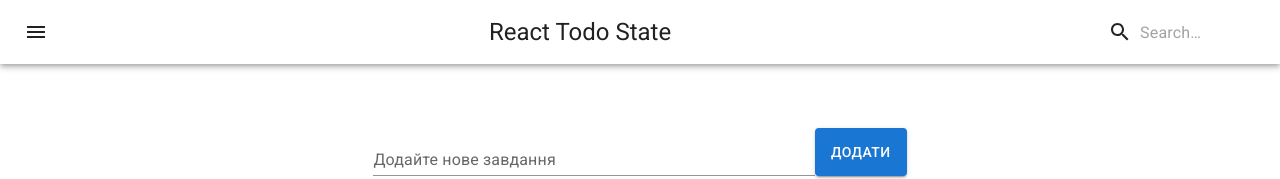
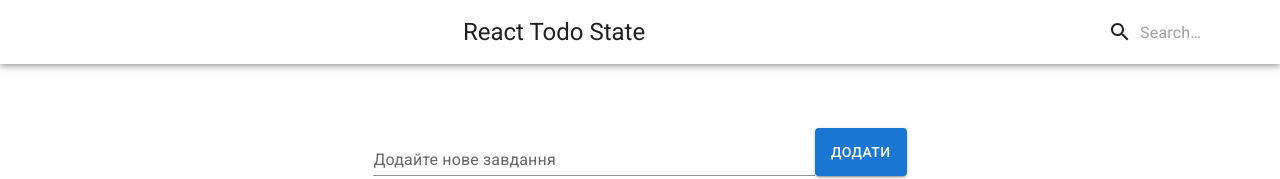
Before and after one commit to dkazarov/React_Todo, a React (Create React App) app: page / in a window 1280 px wide. Shown: the top 179 px of the page. Built offline with nearby package versions, Linux system fonts and the light colour scheme; the HTML template or start-up script is replaced by a standard one.

Commit message:
change color complete task & delete menu button from header

```diff
--- a/src/components/Header/Header.js
+++ b/src/components/Header/Header.js
@@ -56,15 +56,6 @@ export default function Header() {
     <Box sx={{ flexGrow: 1, marginBottom: 8 }}>
       <AppBar position="static" color="">
         <Toolbar>
-          <IconButton
-            size="large"
-            edge="start"
-            color="inherit"
-            aria-label="open drawer"
-            sx={{ mr: 2 }}
-          >
-            <MenuIcon />
-          </IconButton>
           <Typography
             variant="h5"
             noWrap
--- a/src/components/TodoList/ToDoList.scss
+++ b/src/components/TodoList/ToDoList.scss
@@ -32,7 +32,7 @@
   justify-content: space-between;
   padding: 5px;
   align-items: center;
-  background-color: rgba(0, 0, 0, 0.2);
+  background-color: rgba(255, 4, 4, 0.2);
   text-decoration: line-through;
   border-radius: 10px;
   font-size: 28px;
```
